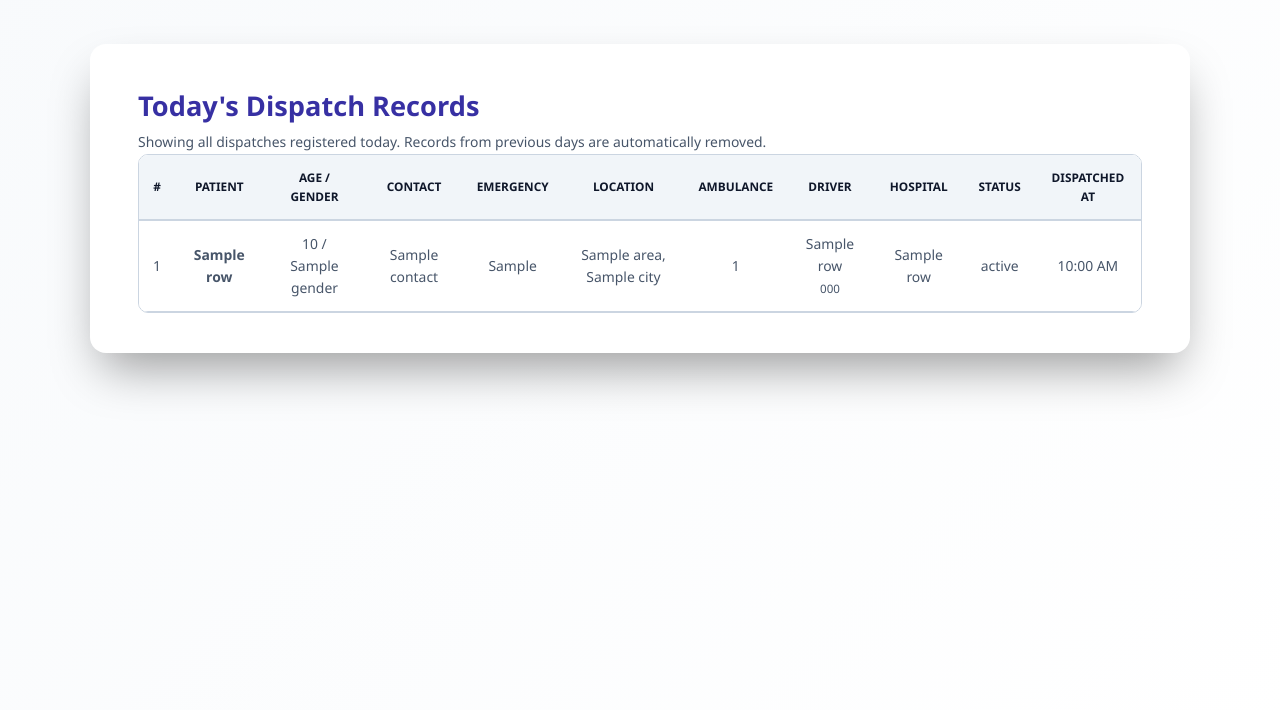
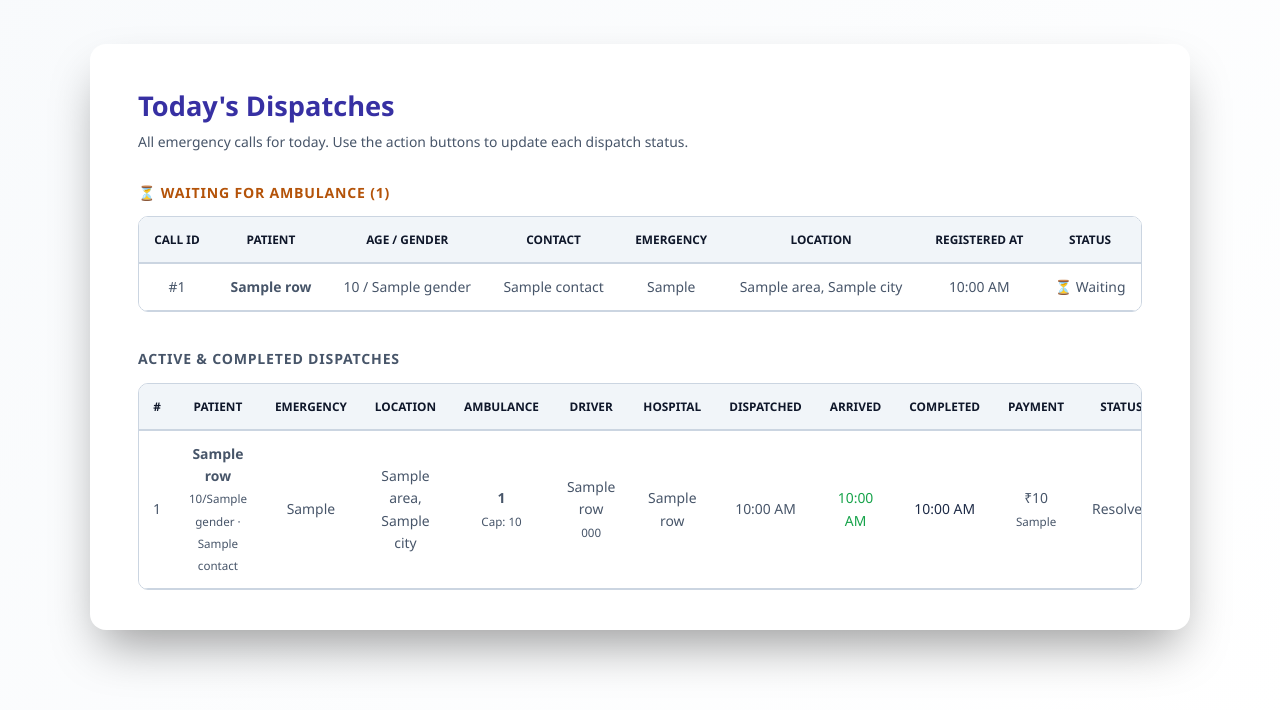
Before and after one commit to Sarvesh-Sarz/Resuscitation-Retrieval, a Flask app: template templates/dispatch_list.html in a window 1280 px wide. Shown: the part 67-777 px from the top of the page. Run offline with Flask 3, Linux system fonts and the light colour scheme; the template is opened without the code that fills it: most values are stand-ins (such as "Sample title", 1, 10 or a date in 2020).

Commit message:
Revamp dispatch list layout and add action buttons

```diff
--- a/templates/dispatch_list.html
+++ b/templates/dispatch_list.html
@@ -1,9 +1,48 @@
 {% extends "base.html" %}
 {% block content %}
 
-<h2>Today's Dispatch Records</h2>
-<p class="subtitle">Showing all dispatches registered today. Records from previous days are automatically removed.</p>
+<div class="page-header">
+    <h2> Today's Dispatches</h2>
+    <p class="subtitle">All emergency calls for today. Use the action buttons to update each dispatch status.</p>
+</div>
 
+<!-- PENDING / WAITING QUEUE -->
+{% if pending %}
+<div class="section-title" style="color:#b45309;">⏳ Waiting for Ambulance ({{ pending|length }})</div>
+<div class="table-wrapper" style="margin-bottom:36px;">
+<table>
+    <thead>
+        <tr>
+            <th>Call ID</th>
+            <th>Patient</th>
+            <th>Age / Gender</th>
+            <th>Contact</th>
+            <th>Emergency</th>
+            <th>Location</th>
+            <th>Registered At</th>
+            <th>Status</th>
+        </tr>
+    </thead>
+    <tbody>
+        {% for row in pending %}
+        <tr>
+            <td>#{{ row.call_id }}</td>
+            <td><strong>{{ row.patient_name }}</strong></td>
+            <td>{{ row.age }} / {{ row.gender }}</td>
+            <td>{{ row.contact }}</td>
+            <td>{{ row.emergency_type }}</td>
+            <td>{{ row.area }}, {{ row.city }}</td>
+            <td>{{ row.created_at.strftime('%I:%M %p') if row.created_at else '—' }}</td>
+            <td><span class="badge badge-pending">⏳ Waiting</span></td>
+        </tr>
+        {% endfor %}
+    </tbody>
+</table>
+</div>
+{% endif %}
+
+<!-- ACTIVE DISPATCHES -->
+<div class="section-title">Active & Completed Dispatches</div>
 {% if data %}
 <div class="table-wrapper">
 <table>
@@ -11,33 +50,86 @@
         <tr>
             <th>#</th>
             <th>Patient</th>
-            <th>Age / Gender</th>
-            <th>Contact</th>
             <th>Emergency</th>
             <th>Location</th>
             <th>Ambulance</th>
             <th>Driver</th>
             <th>Hospital</th>
+            <th>Dispatched</th>
+            <th>Arrived</th>
+            <th>Completed</th>
+            <th>Payment</th>
             <th>Status</th>
-            <th>Dispatched At</th>
+            <th>Actions</th>
         </tr>
     </thead>
     <tbody>
         {% for row in data %}
-        <tr>
+        <tr class="{% if row.call_status == 'Resolved' %}row-resolved{% elif row.arrival_time %}row-arrived{% else %}row-active{% endif %}">
             <td>{{ row.dispatch_id }}</td>
-            <td><strong>{{ row.patient_name }}</strong></td>
-            <td>{{ row.age }} / {{ row.gender }}</td>
-            <td>{{ row.contact }}</td>
+            <td>
+                <strong>{{ row.patient_name }}</strong><br>
+                <small>{{ row.age }}/{{ row.gender }} · {{ row.contact }}</small>
+            </td>
             <td>{{ row.emergency_type }}</td>
             <td>{{ row.area }}, {{ row.city }}</td>
-            <td>{{ row.vehicle_number }}</td>
-            <td>{{ row.driver_name }}<br><small>{{ row.driver_phone }}</small></td>
+            <td>
+                <strong>{{ row.vehicle_number }}</strong><br>
+                <small>Cap: {{ row.capacity }}</small>
+            </td>
+            <td>
+                {{ row.driver_name }}<br>
+                <small>{{ row.driver_phone }}</small>
+            </td>
             <td>{{ row.hospital_name }}</td>
+            <td>{{ row.dispatch_time.strftime('%I:%M %p') if row.dispatch_time else '—' }}</td>
             <td>
-                <span class="badge badge-{{ row.status | lower }}">{{ row.status }}</span>
+                {% if row.arrival_time %}
+                    <span style="color:#16a34a;">{{ row.arrival_time.strftime('%I:%M %p') }}</span>
+                {% else %}
+                    <span style="color:#94a3b8;">—</span>
+                {% endif %}
             </td>
-            <td>{{ row.dispatch_time.strftime('%I:%M %p') if row.dispatch_time else '—' }}</td>
+            <td>
+                {% if row.completion_time %}
+                    <span style="color:#1d2a46;">{{ row.completion_time.strftime('%I:%M %p') }}</span>
+                {% else %}
+                    <span style="color:#94a3b8;">—</span>
+                {% endif %}
+            </td>
+            <td>
+                {% if row.payment_amount %}
+                    <span class="badge badge-paid">₹{{ "%.0f"|format(row.payment_amount) }}</span><br>
+                    <small>{{ row.payment_method }}</small>
+                {% elif row.call_status == 'Resolved' %}
+                    <a href="/payment/{{ row.dispatch_id }}" class="btn-link-warn">Add Payment</a>
+                {% else %}
+                    <span style="color:#94a3b8;">—</span>
+                {% endif %}
+            </td>
+            <td>
+                <span class="badge badge-{{ row.call_status | lower }}">{{ row.call_status }}</span>
+            </td>
+            <td class="actions-cell">
+                {% if row.call_status != 'Resolved' %}
+                    {% if not row.arrival_time %}
+                    <form method="POST" action="/dispatch/arrived/{{ row.dispatch_id }}" style="margin-bottom:6px;">
+                        <button type="submit" class="btn-sm btn-arrive">📍 Mark Arrived</button>
+                    </form>
+                    {% endif %}
+                    {% if row.arrival_time and not row.completion_time %}
+                    <form method="POST" action="/dispatch/complete/{{ row.dispatch_id }}">
+                        <button type="submit" class="btn-sm btn-complete">✅ Mark Completed</button>
+                    </form>
+                    {% endif %}
+                {% else %}
+                    {% if not row.payment_amount %}
+                    <a href="/payment/{{ row.dispatch_id }}" class="btn-sm btn-pay">💰 Add Payment</a>
+                    {% else %}
+                    <span class="done-label">✔ Done</span>
+                    {% endif %}
+                {% endif %}
+            </td>
         </tr>
         {% endfor %}
     </tbody>
@@ -45,8 +137,8 @@
 </div>
 {% else %}
 <div class="empty-state">
-    <p>🚑 No dispatches recorded today yet.</p>
-    <button onclick="location.href='/register'">Register an Emergency Call</button>
+    <p>No dispatches recorded today yet.</p>
+    <a href="/register" class="action-btn action-btn-danger" style="display:inline-flex;width:auto;padding:12px 28px;">Register an Emergency Call</a>
 </div>
 {% endif %}
 
```
